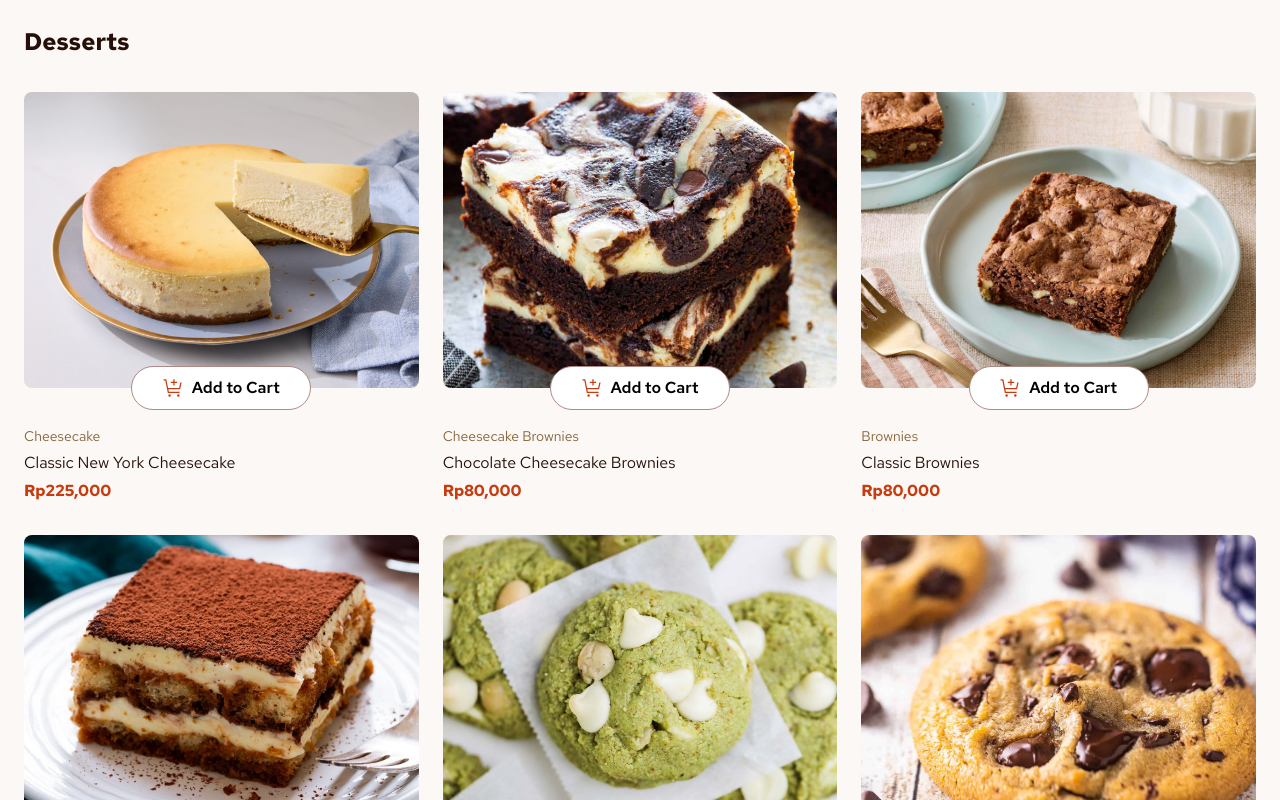
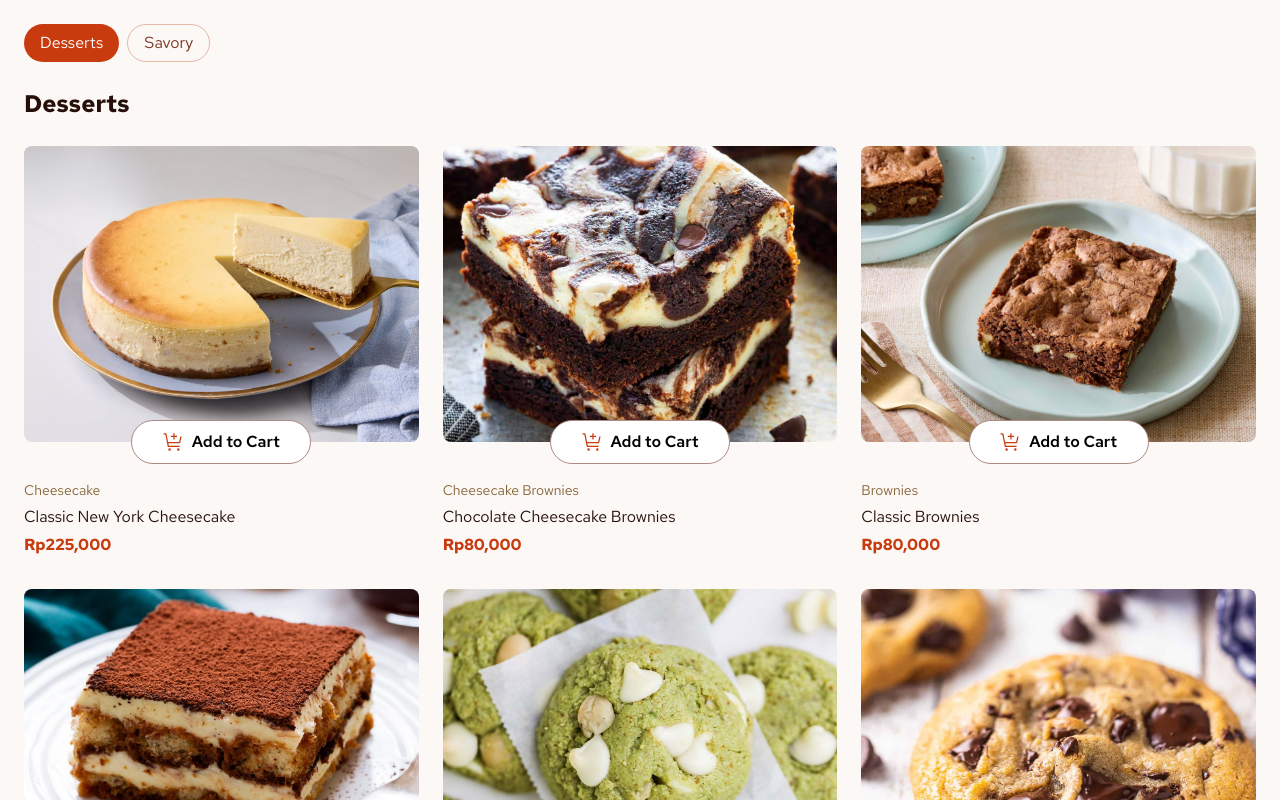
Before and after one commit to David-Dermawan/product-cart, a React (Vite) app: page / in a window 1280 px wide. Shown: the top 800 px of the page. Built offline with nearby package versions, Linux system fonts and the light colour scheme; a web font is replaced by a local one.

Commit message:
Add product data and implement category filtering in Home component

```diff
--- a/src/components/pages/Home/Home.jsx
+++ b/src/components/pages/Home/Home.jsx
@@ -1,17 +1,19 @@
 import { useState } from "react";
+
+import { products } from "../../../data/product";
 
 import FoodCard from "../../FoodCard";
 import styles from "./Home.module.css";
-import cheeseCake from "../../../assets/cheesecake.jpg";
-import cheeseCakeBrownies from "../../../assets/cheesecake-brownies.jpg";
-import brownies from "../../../assets/classic-brownies.jpg";
-import tiramisu from "../../../assets/tiramisu.jpg";
-import matchaCookies from "../../../assets/matcha-cookies.jpg";
-import chocolateCookies from "../../../assets/chocolate-cookies.jpg";
 import emptyCart from "../../../assets/illustration-empty-cart.svg";
 
 export default function Home() {
   const [cart, setCart] = useState({});
+  const [activeCategory, setActiveCategory] = useState("Desserts");
+
+  const filteredProducts = products.filter(
+    (product) => product.category === activeCategory,
+  );
+
   const totalQuantity = Object.values(cart).reduce(
     (total, item) => total + item.quantity,
     0,
@@ -86,7 +88,7 @@ export default function Home() {
         (item, index) =>
           `${index + 1}. ${item.name}\n` +
           `   Quantity: ${item.quantity}\n` +
-          `   Price: $${(Number(item.price) * item.quantity).toFixed(2)}`,
+          `   Price: Rp${(Number(item.price) * item.quantity).toLocaleString()}`,
       )
       .join("\n\n");
 
@@ -100,7 +102,7 @@ export default function Home() {
       "",
       "--------------------",
       `Total Items: ${totalQuantity}`,
-      `Total Price: $${totalPrice.toFixed(2)}`,
+      `Total Price: Rp${totalPrice.toLocaleString()}`,
       "--------------------",
       "",
       "Please confirm my order.",
@@ -116,67 +118,34 @@ export default function Home() {
     <div className={styles.home}>
       <div className={styles.menuLayout}>
         <section className={styles.menuSection}>
-          <h1 className={styles.sectionTitle}>Desserts</h1>
+          <nav className={styles.menuNav}>
+            <button
+              className={activeCategory === "Desserts" ? styles.active : ""}
+              onClick={() => setActiveCategory("Desserts")}
+            >
+              Desserts
+            </button>
+            <button
+              className={activeCategory === "Savory" ? styles.active : ""}
+              onClick={() => setActiveCategory("Savory")}
+            >
+              Savory
+            </button>
+          </nav>
+          <h1 className={styles.sectionTitle}>{activeCategory}</h1>
           <div className={styles.foodCards}>
-            <FoodCard
-              img={cheeseCake}
-              name="Cheesecake"
-              detail="Classic New York Cheesecake"
-              price="225000"
-              quantity={cart["Cheesecake"]?.quantity || 0}
-              handleAddToCart={handleAddToCart}
-              handleDecreaseQuantity={handleDecreaseQuantity}
-            />
-
-            <FoodCard
-              img={cheeseCakeBrownies}
-              name="Cheesecake Brownies"
-              detail="Chocolate Cheesecake Brownies"
-              price="80000"
-              quantity={cart["Cheesecake Brownies"]?.quantity || 0}
-              handleAddToCart={handleAddToCart}
-              handleDecreaseQuantity={handleDecreaseQuantity}
-            />
-
-            <FoodCard
-              img={brownies}
-              name="Brownies"
-              detail="Classic Brownies"
-              price="80000"
-              quantity={cart["Brownies"]?.quantity || 0}
-              handleAddToCart={handleAddToCart}
-              handleDecreaseQuantity={handleDecreaseQuantity}
-            />
-
-            <FoodCard
-              img={tiramisu}
-              name="Tiramisu"
-              detail="Classic Tiramisu"
-              price="100000"
-              quantity={cart["Tiramisu"]?.quantity || 0}
-              handleAddToCart={handleAddToCart}
-              handleDecreaseQuantity={handleDecreaseQuantity}
-            />
-
-            <FoodCard
-              img={matchaCookies}
-              name="Matcha Cookies"
-              detail="White Chocolate Matcha Cookies"
-              price="30000"
-              quantity={cart["Matcha Cookies"]?.quantity || 0}
-              handleAddToCart={handleAddToCart}
-              handleDecreaseQuantity={handleDecreaseQuantity}
-            />
-
-            <FoodCard
-              img={chocolateCookies}
-              name="Chocolate Cookies"
-              detail="Classic Chocolate Chip Cookies"
-              price="28000"
-              quantity={cart["Chocolate Cookies"]?.quantity || 0}
-              handleAddToCart={handleAddToCart}
-              handleDecreaseQuantity={handleDecreaseQuantity}
-            />
+            {filteredProducts.map((product) => (
+              <FoodCard
+                key={product.name}
+                img={product.img}
+                name={product.name}
+                detail={product.detail}
+                price={product.price}
+                quantity={cart[product.name]?.quantity || 0}
+                handleAddToCart={handleAddToCart}
+                handleDecreaseQuantity={handleDecreaseQuantity}
+              />
+            ))}
           </div>
         </section>
 
--- a/src/components/pages/Home/Home.module.css
+++ b/src/components/pages/Home/Home.module.css
@@ -16,9 +16,30 @@
 }
 
 .sectionTitle {
+  font-size: 24px;
   color: #260f08;
   font-family: "Red Hat Text", sans-serif;
-  margin-bottom: 32px;
+  margin-bottom: 24px;
+}
+
+.menuNav {
+  display: flex;
+  gap: 8px;
+  margin-bottom: 24px;
+}
+
+.menuNav button {
+  border-radius: 35px;
+  padding: 6px 16px;
+  border: 1px solid #e4b9a8;
+  background-color: transparent;
+  color: #78331f;
+}
+
+.menuNav button.active {
+  background-color: #c73b0f;
+  color: #fff;
+  border: none;
 }
 
 .foodCards {
--- /dev/null
+++ b/src/data/product.js
@@ -0,0 +1,72 @@
+import cheeseCake from "../../src/assets/cheesecake.jpg";
+import cheeseCakeBrownies from "../../src/assets/cheesecake-brownies.jpg";
+import brownies from "../../src/assets/classic-brownies.jpg";
+import tiramisu from "../../src/assets/tiramisu.jpg";
+import matchaCookies from "../../src/assets/matcha-cookies.jpg";
+import chocolateCookies from "../../src/assets/chocolate-cookies.jpg";
+
+export const products = [
+  {
+    img: cheeseCake,
+    name: "Cheesecake",
+    detail: "Classic New York Cheesecake",
+    price: 225000,
+    category: "Desserts",
+  },
+  {
+    img: cheeseCakeBrownies,
+    name: "Cheesecake Brownies",
+    detail: "Chocolate Cheesecake Brownies",
+    price: 80000,
+    category: "Desserts",
+  },
+  {
+    img: brownies,
+    name: "Brownies",
+    detail: "Classic Brownies",
+    price: 80000,
+    category: "Desserts",
+  },
+  {
+    img: tiramisu,
+    name: "Tiramisu",
+    detail: "Classic Tiramisu",
+    price: 100000,
+    category: "Desserts",
+  },
+  {
+    img: matchaCookies,
+    name: "Matcha Cookies",
+    detail: "White Chocolate Matcha Cookies",
+    price: 30000,
+    category: "Desserts",
+  },
+  {
+    img: chocolateCookies,
+    name: "Chocolate Cookies",
+    detail: "Classic Chocolate Chip Cookies",
+    price: 28000,
+    category: "Desserts",
+  },
+  {
+    img: chocolateCookies,
+    name: "Risol Mayo",
+    detail: "Risol Mayo - 5 Pieces",
+    price: 55000,
+    category: "Savory",
+  },
+  {
+    img: chocolateCookies,
+    name: "Chicken Ragout Risol",
+    detail: "Chicken Ragout Risol - 5 Pieces",
+    price: 55000,
+    category: "Savory",
+  },
+  {
+    img: chocolateCookies,
+    name: "Empal Frozen",
+    detail: "Frozen Beef Empal with Garlic Chili Sambal – 250g",
+    price: 120000,
+    category: "Savory",
+  },
+];
```
